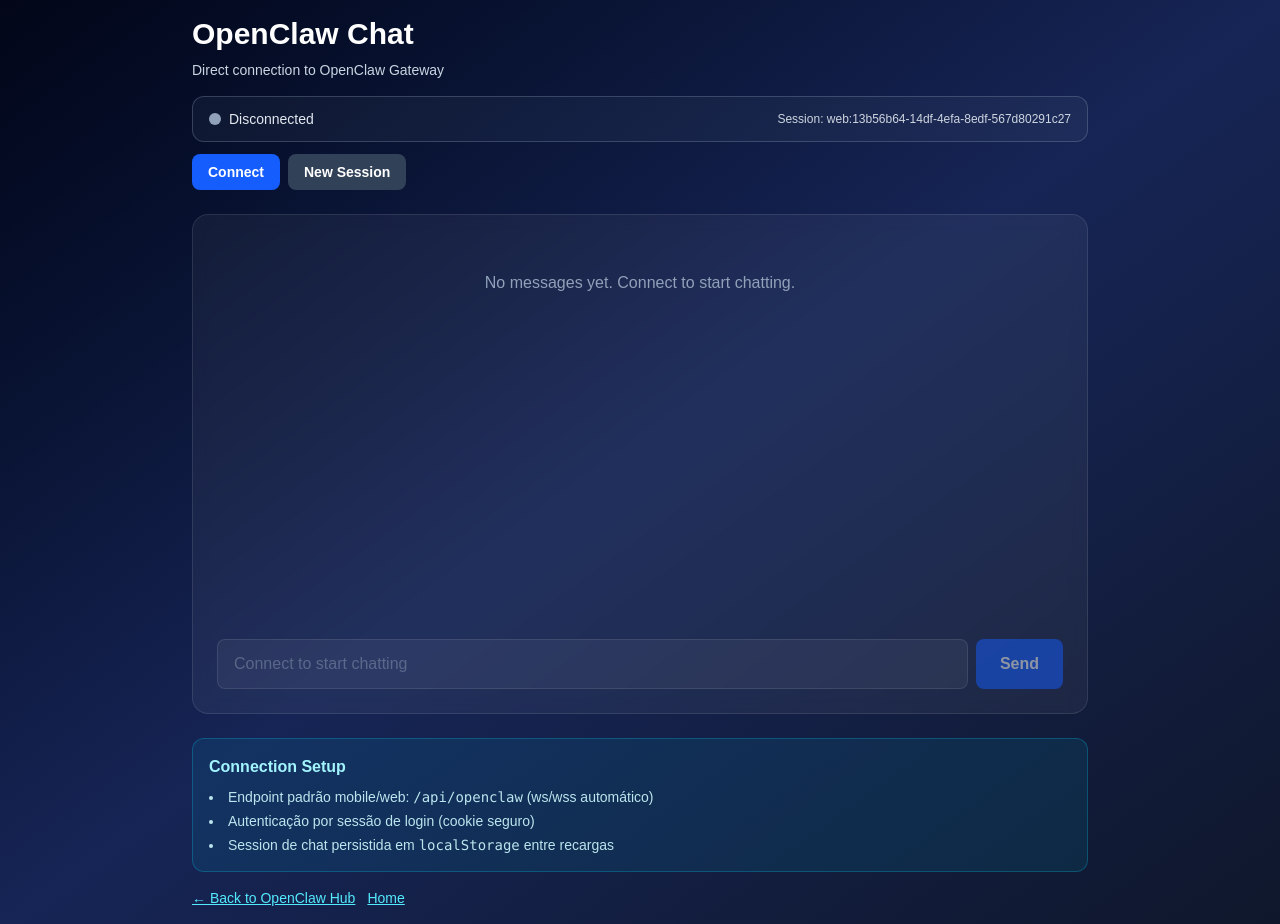
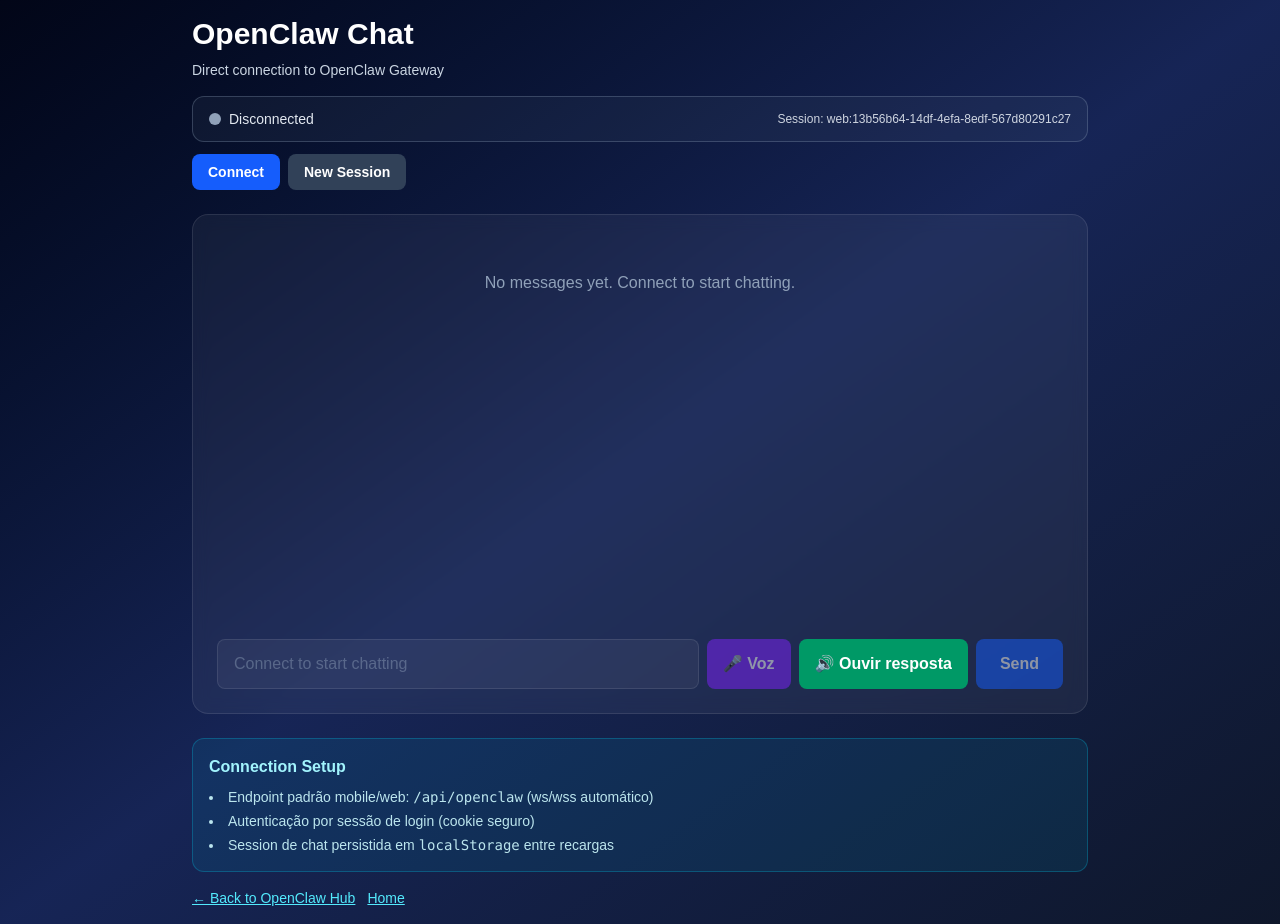
Before and after one commit to hebertpaes/hebertpaes-portfolio, a Next.js app: page /openclaw/chat in a window 1280 px wide. Built offline with nearby package versions, Linux system fonts and the light colour scheme.

Commit message:
feat: add voice assistant controls to chat (speech-to-text and text-to-speech)

```diff
--- a/app/openclaw/chat/page.tsx
+++ b/app/openclaw/chat/page.tsx
@@ -20,6 +20,7 @@ export default function OpenClawChat() {
   const [input, setInput] = useState("");
   const [connectionStatus, setConnectionStatus] = useState<ConnectionStatus>("disconnected");
   const [sessionId, setSessionId] = useState(DEFAULT_SESSION);
+  const [isListening, setIsListening] = useState(false);
 
   const wsRef = useRef<WebSocket | null>(null);
   const messagesEndRef = useRef<HTMLDivElement>(null);
@@ -176,6 +177,45 @@ export default function OpenClawChat() {
     setInput("");
   };
 
+  const startVoiceInput = () => {
+    const SR = (window as any).SpeechRecognition || (window as any).webkitSpeechRecognition;
+    if (!SR) {
+      setMessages((prev) => [...prev, { role: "system", content: "Reconhecimento de voz não suportado neste navegador." }]);
+      return;
+    }
+
+    const recognition = new SR();
+    recognition.lang = "pt-BR";
+    recognition.interimResults = false;
+    recognition.maxAlternatives = 1;
+
+    recognition.onstart = () => setIsListening(true);
+    recognition.onend = () => setIsListening(false);
+    recognition.onerror = () => {
+      setIsListening(false);
+      setMessages((prev) => [...prev, { role: "system", content: "Erro no assistente de voz." }]);
+    };
+    recognition.onresult = (event: any) => {
+      const transcript = event?.results?.[0]?.[0]?.transcript || "";
+      if (transcript) setInput(transcript);
+    };
+
+    recognition.start();
+  };
+
+  const speakLastAssistant = () => {
+    const lastAssistant = [...messages].reverse().find((m) => m.role === "assistant");
+    if (!lastAssistant?.content) return;
+
+    const synth = window.speechSynthesis;
+    if (!synth) return;
+
+    const utterance = new SpeechSynthesisUtterance(lastAssistant.content);
+    utterance.lang = "pt-BR";
+    synth.cancel();
+    synth.speak(utterance);
+  };
+
   return (
     <main className="min-h-screen bg-gradient-to-br from-slate-950 via-blue-950 to-slate-900 text-white p-4">
       <div className="max-w-4xl mx-auto">
@@ -246,15 +286,30 @@ export default function OpenClawChat() {
             <div ref={messagesEndRef} />
           </div>
 
-          <form onSubmit={sendMessage} className="flex gap-2">
+          <form onSubmit={sendMessage} className="flex gap-2 flex-wrap">
             <input
               type="text"
               value={input}
               onChange={(e) => setInput(e.target.value)}
               placeholder={connected ? "Type your message..." : "Connect to start chatting"}
               disabled={!connected}
-              className="flex-1 bg-white/10 border border-white/20 rounded-lg px-4 py-3 text-white placeholder-slate-400 focus:outline-none focus:ring-2 focus:ring-blue-500 disabled:opacity-50 disabled:cursor-not-allowed"
+              className="flex-1 min-w-[220px] bg-white/10 border border-white/20 rounded-lg px-4 py-3 text-white placeholder-slate-400 focus:outline-none focus:ring-2 focus:ring-blue-500 disabled:opacity-50 disabled:cursor-not-allowed"
             />
+            <button
+              type="button"
+              onClick={startVoiceInput}
+              disabled={!connected || isListening}
+              className="bg-violet-600 hover:bg-violet-700 px-4 py-3 rounded-lg font-semibold transition-all disabled:opacity-50"
+            >
+              {isListening ? "Ouvindo..." : "🎤 Voz"}
+            </button>
+            <button
+              type="button"
+              onClick={speakLastAssistant}
+              className="bg-emerald-600 hover:bg-emerald-700 px-4 py-3 rounded-lg font-semibold transition-all"
+            >
+              🔊 Ouvir resposta
+            </button>
             <button
               type="submit"
               disabled={!connected || !input.trim()}
```
